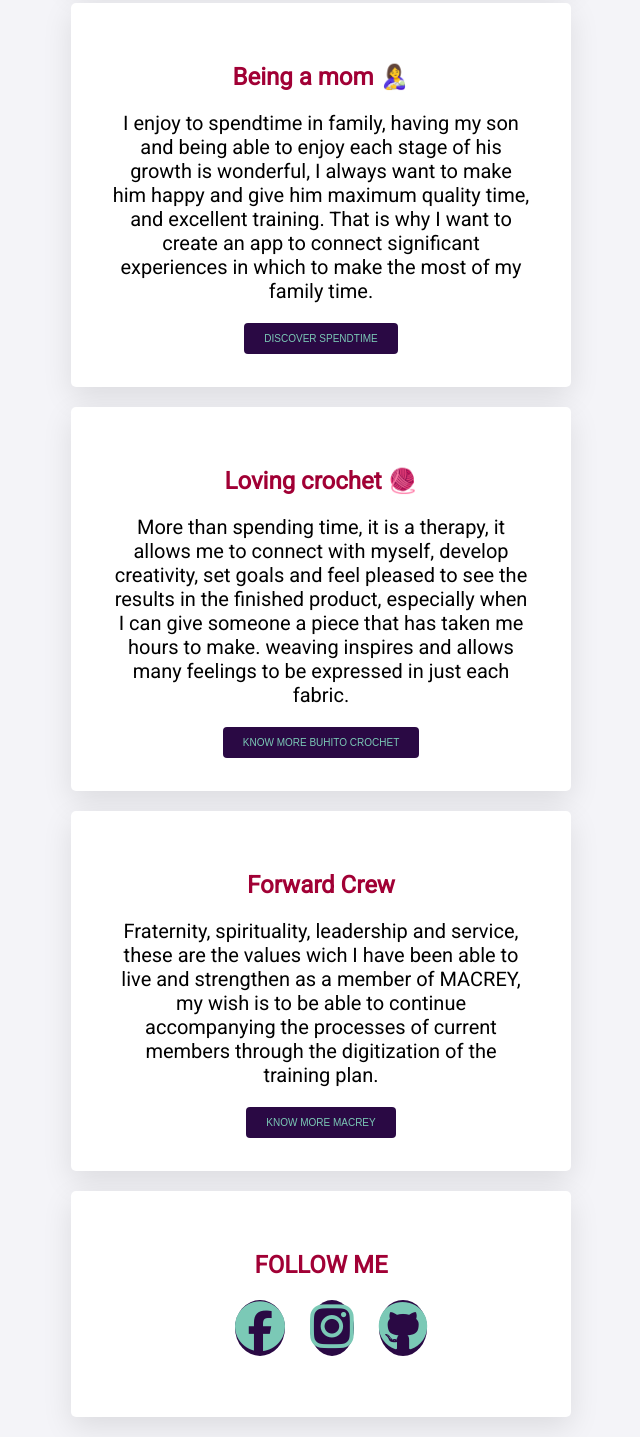
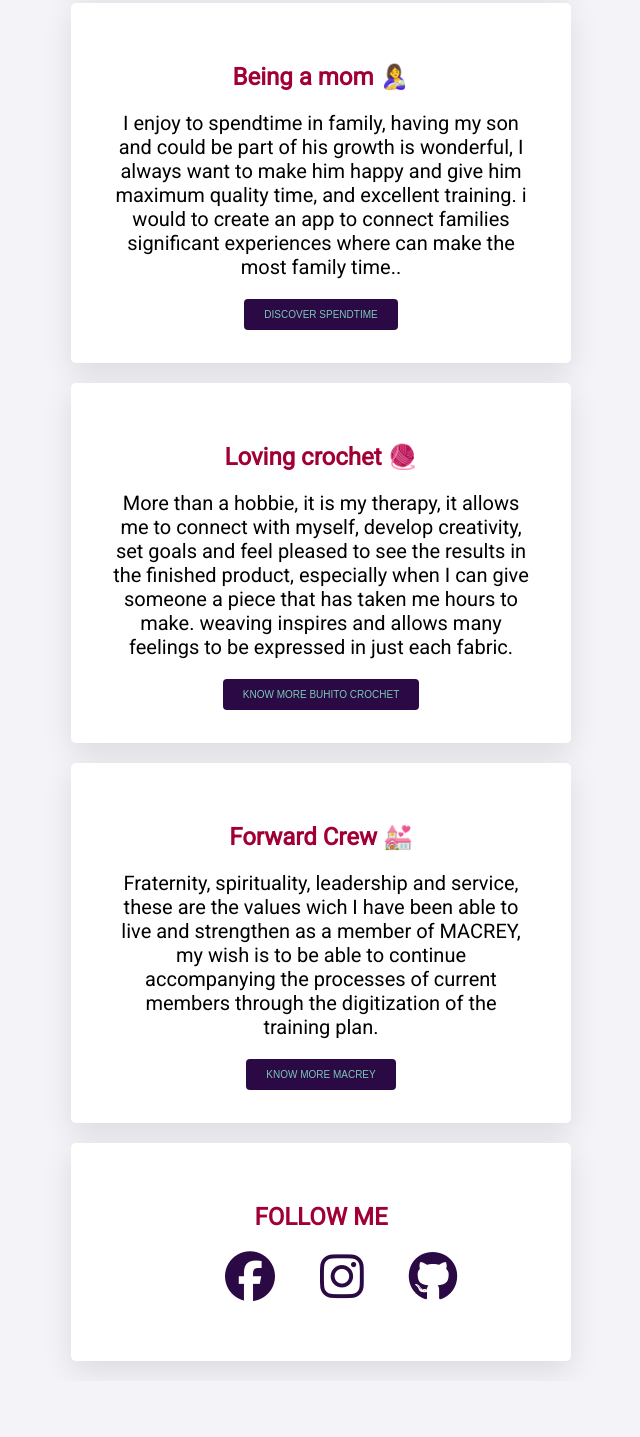
Before and after one commit to Marianto38/profile, a plain HTML site: page index.html in a window 1280 px wide. Shown: the part 485-1922 px from the top of the page, without its empty margins (319-959 px from the left). After the commit the page ends 1866 px from the top, so only its background shows below. Drawn offline with Linux system fonts and the light colour scheme.

Commit message:
grate my profile

```diff
--- a/index.html
+++ b/index.html
@@ -24,18 +24,17 @@
        </div>
      <div class="card-white text-center">
         <h2>Being a mom 🤱</h2>
-          <P> I enjoy to spendtime in family, having my son and being able to
-            enjoy each stage of his growth is wonderful, I always want to make
-            him happy and give him maximum quality time, and excellent training.
-            That is why I want to create an app to connect significant
-            experiences in which to make the
-            most of my family time.
+          <P> I enjoy to spendtime in family, having my son and could be
+            part of his growth is wonderful, I always want to make him happy
+            and give him maximum quality time, and excellent training. i would
+            to create an app to connect families significant experiences where
+            can make the most  family time..
           </P>
-        <a class="btn-purple" href="http://www.spendtime.shop/" target="_blank">DISCOVER SPENDTIME</a>
+        <a class="btn-purple" href="https://www.figma.com/proto/APRBO0VlL8qwocQFBP21ry/Spendtime-Mockup?page-id=25%3A705&node-id=25%3A708&viewport=-381%2C354%2C0.5&scaling=min-zoom&starting-point-node-id=25%3A708" target="_blank">DISCOVER SPENDTIME</a>
       </div>
       <div class="card-white text-center">
           <h2>Loving crochet 🧶</h2>
-            <P> More than spending time, it is a therapy, it allows me to connect
+            <P> More than a hobbie, it is my therapy, it allows me to connect
               with myself, develop creativity, set goals and feel pleased to see
               the results in the finished product, especially when I can give someone
               a piece that has taken me hours to make. weaving inspires and allows
@@ -44,7 +43,7 @@
           <a class="btn-purple" href="https://www.instagram.com/buhitocrochet/?hl=es" target="_blank">KNOW MORE BUHITO CROCHET</a>
       </div>
       <div class="card-white text-center">
-            <h2>Forward Crew </h2>
+            <h2>Forward Crew 💒</h2>
             <P> Fraternity, spirituality, leadership and service, these are the values
               wich I have been able to live and strengthen as a member of MACREY,
               my wish is to be able to continue accompanying the processes of current
@@ -56,13 +55,13 @@
       <h2>FOLLOW ME</h2>
         <ul class="list-inline">
           <li>
-            <a class="image-circle" target="_blank" href="https://www.facebook.com/mpereiraleal"><i class="fa-brands fa-facebook"> </i></a>
+            <a target="_blank" href="https://www.facebook.com/mpereiraleal"><i class="fa-brands fa-facebook"> </i></a>
           </li>
           <li>
-            <a class="image-circle" target="_blank" href="https://www.instagram.com/antonietap0/"><i class="fa-brands fa-instagram"></i></a>
+            <a target="_blank" href="https://www.instagram.com/antonietap0/"><i class="fa-brands fa-instagram"></i></a>
           </li>
           <li>
-            <a class="image-circle" target="_blank" href="https://github.com/Marianto38"><i class="fa-brands fa-github"></i></a>
+            <a target="_blank" href="https://github.com/Marianto38"><i class="fa-brands fa-github"></i></a>
           </li>
         </ul>
     </div>
--- a/style.css
+++ b/style.css
@@ -32,9 +32,11 @@ body {
     border-radius: 50%;
   }
 
-    .list-inline a{
+    .list-inline i{
     font-size: 50px;
-    border-radius: 50%;
+    /*border-radius: 50%;*/
+    background-color: white;
+    color: #2A0944;
   }
   a {
     background-color: #2A0944;
@@ -47,9 +49,6 @@ body {
       display: inline-block;
       padding: 0px 20px;
       list-style: none;
-      padding-left: 0px;
-      font-size: 30px;
-      border-radius: 50%;
     }
 
     .btn-purple {
```
Also changed, not shown: 5 other files.
